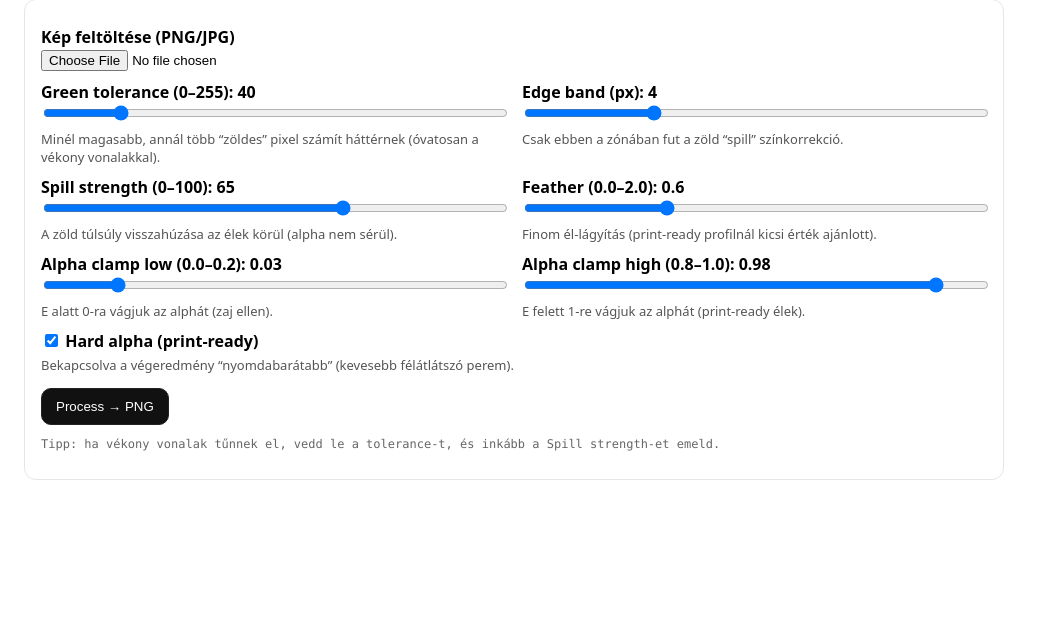
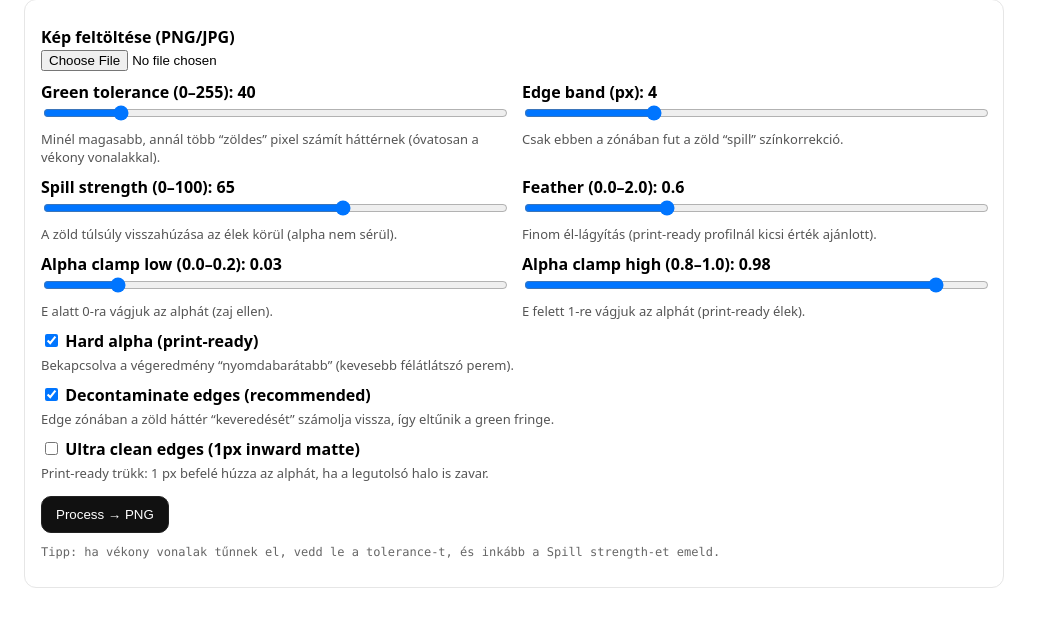
Before and after one commit to GrennSensei/chroma-key-cleaner, a FastAPI app: page / in a window 1280 px wide. Shown: the part 135-762 px from the top of the page, without its empty margins (0-1043 px from the left). Run offline with FastAPI, Linux system fonts and the light colour scheme.

Commit message:
Update UI elements.html

```diff
--- a/templates/index.html
+++ b/templates/index.html
@@ -71,6 +71,12 @@
       <label><input type="checkbox" name="hard_alpha" checked /> Hard alpha (print-ready)</label>
       <div class="hint">Bekapcsolva a végeredmény “nyomdabarátabb” (kevesebb félátlátszó perem).</div>
 
+      <label><input type="checkbox" name="decontaminate" checked /> Decontaminate edges (recommended)</label>
+<div class="hint">Edge zónában a zöld háttér “keveredését” számolja vissza, így eltűnik a green fringe.</div>
+
+<label><input type="checkbox" name="ultra_clean" /> Ultra clean edges (1px inward matte)</label>
+<div class="hint">Print-ready trükk: 1 px befelé húzza az alphát, ha a legutolsó halo is zavar.</div>
+
       <div style="margin-top: 14px;">
         <button class="btn" type="submit">Process → PNG</button>
       </div>
```
